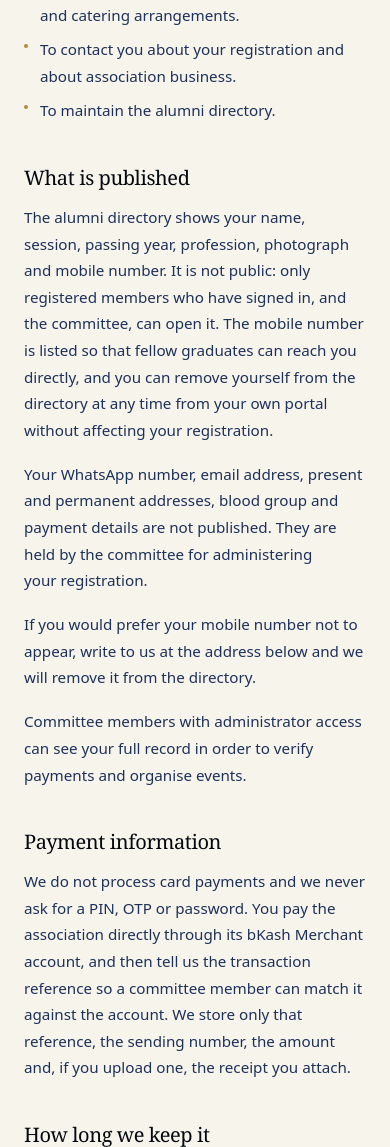
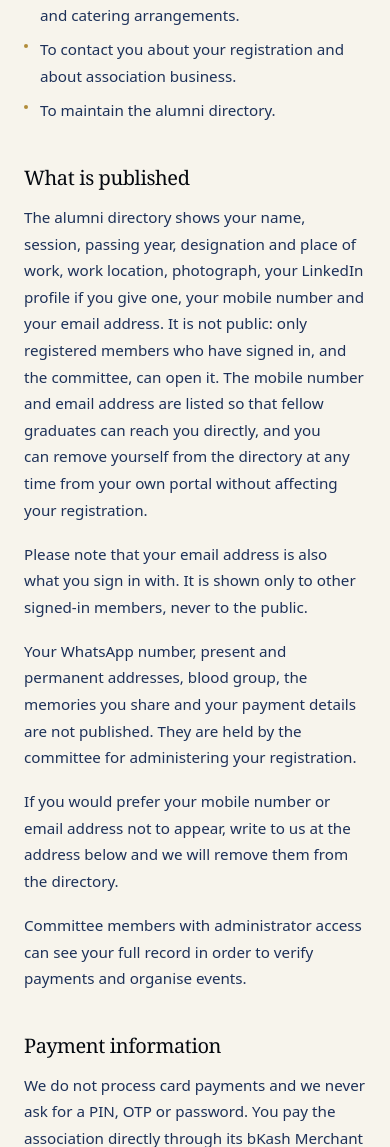
Before and after one commit to ASTGD/rcmaa, a Laravel app: page /privacy-policy in a window 390 px wide. Shown: the part 1222-2369 px from the top of the page. Run offline with Laravel 12, Linux system fonts and the light colour scheme; style sheets or scripts are compiled from the project's sources.

Commit message:
Say in the privacy policy that the directory publishes email
The directory started showing email addresses yesterday; the policy still
listed the published fields as "name, session, passing year, profession,
photograph and mobile number". Now it says what is actually shown — including
the LinkedIn link, designation, place of work and work location the reworked
cards added at the same time — and email has moved out of the "not published"
sentence, where it had become untrue.

Two further changes, because a policy nobody reads at the right moment is not
much use:

- The notice on the registration form said "Your email, addresses and blood
  group are not published", at the exact point somebody hands their email over.
  It now names the mobile number and email address in its heading, so the
  decision is made knowingly rather than discovered later.
- The policy notes that the email address is also the member's sign-in
  identifier, and that it is visible to signed-in members only. Somebody
  deciding whether to stay listed should not have to work that out.

The opt-out covers both contact details now, and the tests assert the policy
and the form agree with what the directory renders, so they cannot drift apart
again quietly.

Co-Authored-By: Claude Opus 5 <noreply@anthropic.com>

```diff
--- a/resources/views/pages/privacy.blade.php
+++ b/resources/views/pages/privacy.blade.php
@@ -20,9 +20,10 @@
             ],
         ],
         'What is published' => [
-            'The alumni directory shows your name, session, passing year, profession, photograph and mobile number. It is not public: only registered members who have signed in, and the committee, can open it. The mobile number is listed so that fellow graduates can reach you directly, and you can remove yourself from the directory at any time from your own portal without affecting your registration.',
-            'Your WhatsApp number, email address, present and permanent addresses, blood group and payment details are not published. They are held by the committee for administering your registration.',
-            'If you would prefer your mobile number not to appear, write to us at the address below and we will remove it from the directory.',
+            'The alumni directory shows your name, session, passing year, designation and place of work, work location, photograph, your LinkedIn profile if you give one, your mobile number and your email address. It is not public: only registered members who have signed in, and the committee, can open it. The mobile number and email address are listed so that fellow graduates can reach you directly, and you can remove yourself from the directory at any time from your own portal without affecting your registration.',
+            'Please note that your email address is also what you sign in with. It is shown only to other signed-in members, never to the public.',
+            'Your WhatsApp number, present and permanent addresses, blood group, the memories you share and your payment details are not published. They are held by the committee for administering your registration.',
+            'If you would prefer your mobile number or email address not to appear, write to us at the address below and we will remove them from the directory.',
             'Committee members with administrator access can see your full record in order to verify payments and organise events.',
         ],
         'Payment information' => [
```
Also changed, not shown: resources/views/pages/register.blade.php (+8 -6 lines), tests/Feature/AdminTest.php (+7 -3 lines).
